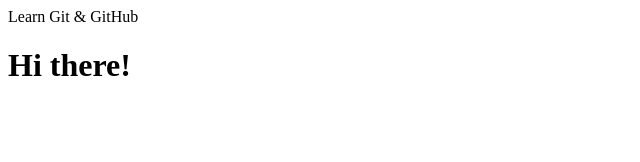
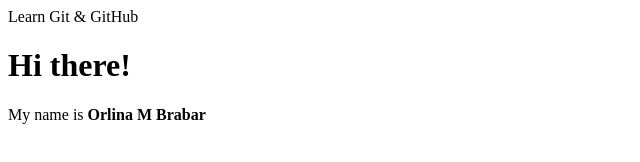
Before and after one commit to OrLina1125/learn_git_1_Orlina, a plain HTML site: page index.html in a window 1280 px wide. Shown: the whole page, without its empty margins (0-640 px from the left). Drawn offline with Linux system fonts and the light colour scheme.

Commit message:
tambahkan paragrap pertama

```diff
--- a/index.html
+++ b/index.html
@@ -4,5 +4,6 @@
   </head>
     <body>
       <h1>Hi there!</h1>
+      <p>My name is <b>Orlina M Brabar</b></p>
   </body>
   </html>
```
